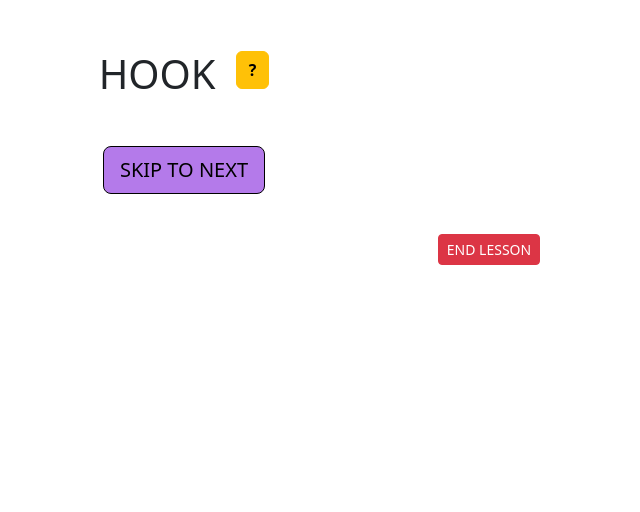
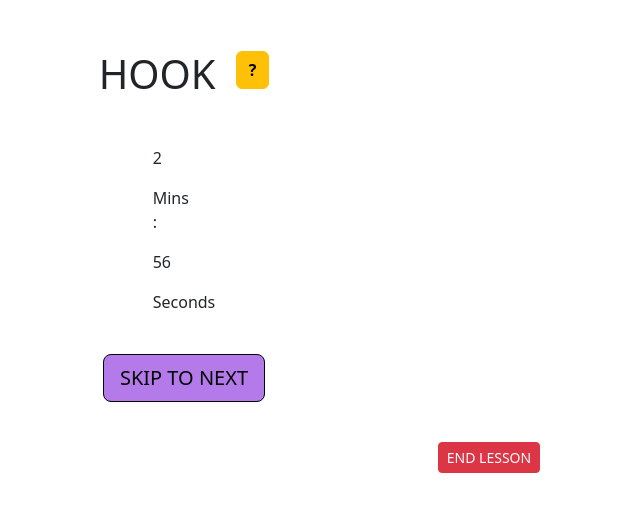
Before and after one commit to ndudar/Nudge, a React (Create React App) app: page /hook in a window 1280 px wide. Shown: the top 512 px of the page, without its empty margins (456-1096 px from the left). Built offline with nearby package versions, Linux system fonts and the light colour scheme.

Commit message:
feat: basic timer created with countdown hook

```diff
--- a/src/features/AppRoutes/AppRoutes.js
+++ b/src/features/AppRoutes/AppRoutes.js
@@ -7,7 +7,7 @@ const AppRoutes = () => {
     <div>
       <Routes>
         <Route path="/" element={<StartLesson/>}></Route>
-        <Route path="/hook" element={<Hook />}></Route>
+        <Route path="/hook" element={<Hook/>}></Route>
       </Routes>
     </div>
   )
--- a/src/features/Hook/Hook.js
+++ b/src/features/Hook/Hook.js
@@ -1,5 +1,6 @@
 import Button from "react-bootstrap/Button";
 import InfoToast from "../InfoToast/InfoToast";
+import Timer from "../Timer/Timer";
 
 function Hook() {
   const styles = {
@@ -31,6 +32,8 @@ function Hook() {
       <h1>HOOK</h1>
       <InfoToast />
       <div style={split}></div>
+      <Timer targetTimeMins={3}/>
+      <div style={split}></div>
       <Button style={nextButtonStyles} size="lg">SKIP TO NEXT</Button>
       <div style={split}></div>
       <div style={quitButton}></div>
--- /dev/null
+++ b/src/features/Timer/Timer.js
@@ -0,0 +1,38 @@
+import { useTimer } from "./useTimer";
+import TimerDisplay from "./TimerDisplay";
+
+const ExpiredNotice = () => {
+  return (
+    <div>
+      <span>Expired!!!</span>
+      <p>Move on to next lesson component.</p>
+    </div>
+  )
+}
+
+const ShowTimer = ({ minutes, seconds }) => {
+  return (
+    <div>
+      <TimerDisplay value={minutes} type={'Mins'} isDanger={minutes <= 1} />
+      <p>:</p>
+      <TimerDisplay value={seconds} type={'Seconds'} isDanger={false} />
+    </div>
+  )
+}
+
+const Timer = (targetTimeMins) => {
+  const [minutes, seconds] = useTimer(targetTimeMins)
+
+  if (minutes + seconds <= 0) {
+    return <ExpiredNotice />
+  } else {
+    return (
+      <ShowTimer
+      minutes={minutes}
+      seconds={seconds}
+      />
+    )
+  }
+}
+
+export default Timer;
--- /dev/null
+++ b/src/features/Timer/TimerDisplay.js
@@ -0,0 +1,10 @@
+const TimerDisplay = ({ value, type, isDanger }) => {
+  return (
+    <div className={isDanger ? 'countdown danger' : 'countdown'}>
+      <p>{value}</p>
+      <span>{type}</span>
+    </div>
+  )
+}
+
+export default TimerDisplay;
--- /dev/null
+++ b/src/features/Timer/useTimer.js
@@ -0,0 +1,28 @@
+import { useEffect, useState } from 'react';
+
+const useTimer = ({targetTimeMins}) => {
+  const targetTimeMS = targetTimeMins * 60 * 1000
+
+  const [timer, setTimer] = useState(targetTimeMS)
+
+  useEffect(() => {
+    let timeRemaining = targetTimeMS
+    const interval = setInterval(() => {
+      setTimer(timeRemaining)
+      timeRemaining -= 1000
+    }, 1000)
+
+    return () => clearInterval(interval)
+  }, [targetTimeMS])
+
+  return getReturnedValues(timer)
+}
+
+const getReturnedValues = (timer) => {
+  const minutes = Math.floor(timer / (1000 * 60))
+  const seconds = Math.floor((timer % (1000 * 60)) / 1000)
+
+  return [minutes, seconds]
+}
+
+export { useTimer }
```
